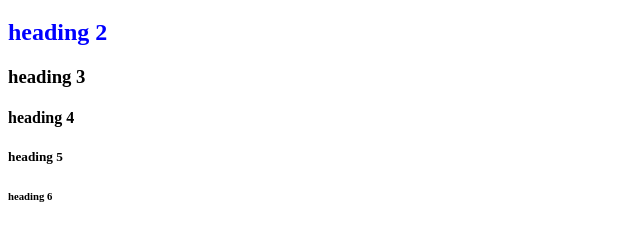
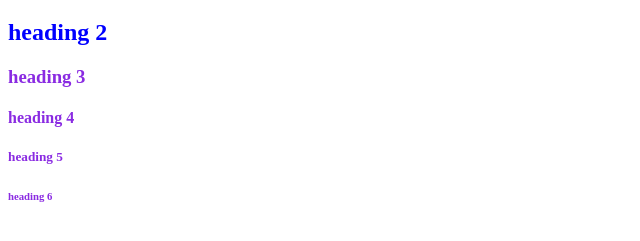
Before and after one commit to yashaswininoole-hub/autosuggest, a website: page frontend/index.html in a window 1280 px wide. Shown: the part 61-302 px from the top of the page, without its empty margins (0-640 px from the left). Drawn offline with Linux system fonts and the light colour scheme.

Commit message:
canged colours and added class

```diff
--- a/frontend/css/index.css
+++ b/frontend/css/index.css
@@ -4,3 +4,6 @@ h1{
 #heading-2{
     color: blue;
 }
+.heading{
+    color: blueviolet;
+}
--- a/frontend/index.html
+++ b/frontend/index.html
@@ -9,10 +9,10 @@
 <body>
     <h1>hello from html</h1>
     <h2 id="heading-2">heading 2</h2>
-    <h3>heading 3</h3>
-    <h4>heading 4</h4>
-    <h5>heading 5</h5>
-    <h6>heading 6</h6>
+    <h3 class="heading">heading 3</h3>
+    <h4 class="heading">heading 4</h4>
+    <h5 class="heading">heading 5</h5>
+    <h6 class="heading">heading 6</h6>
 
 
 
```
